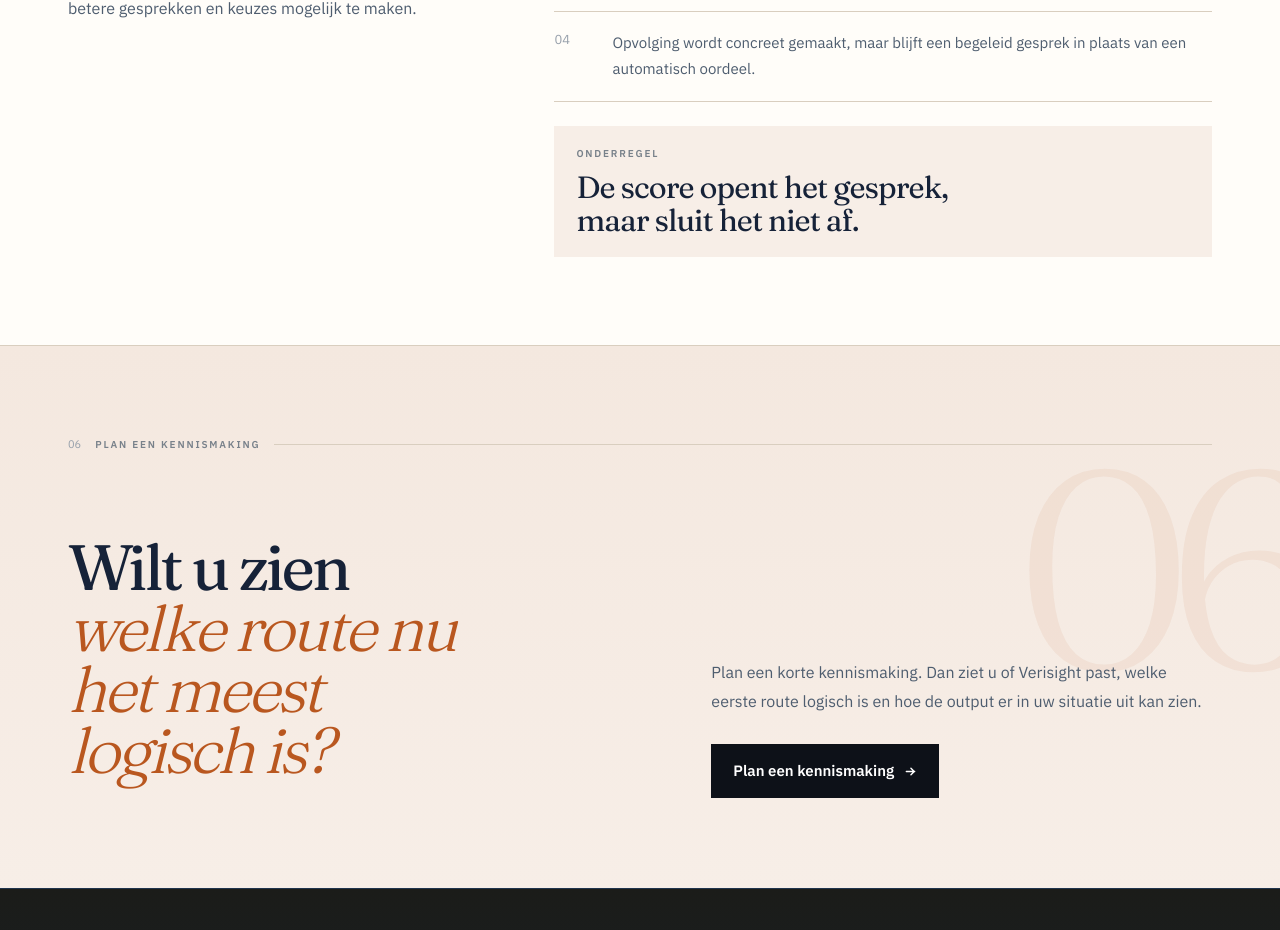
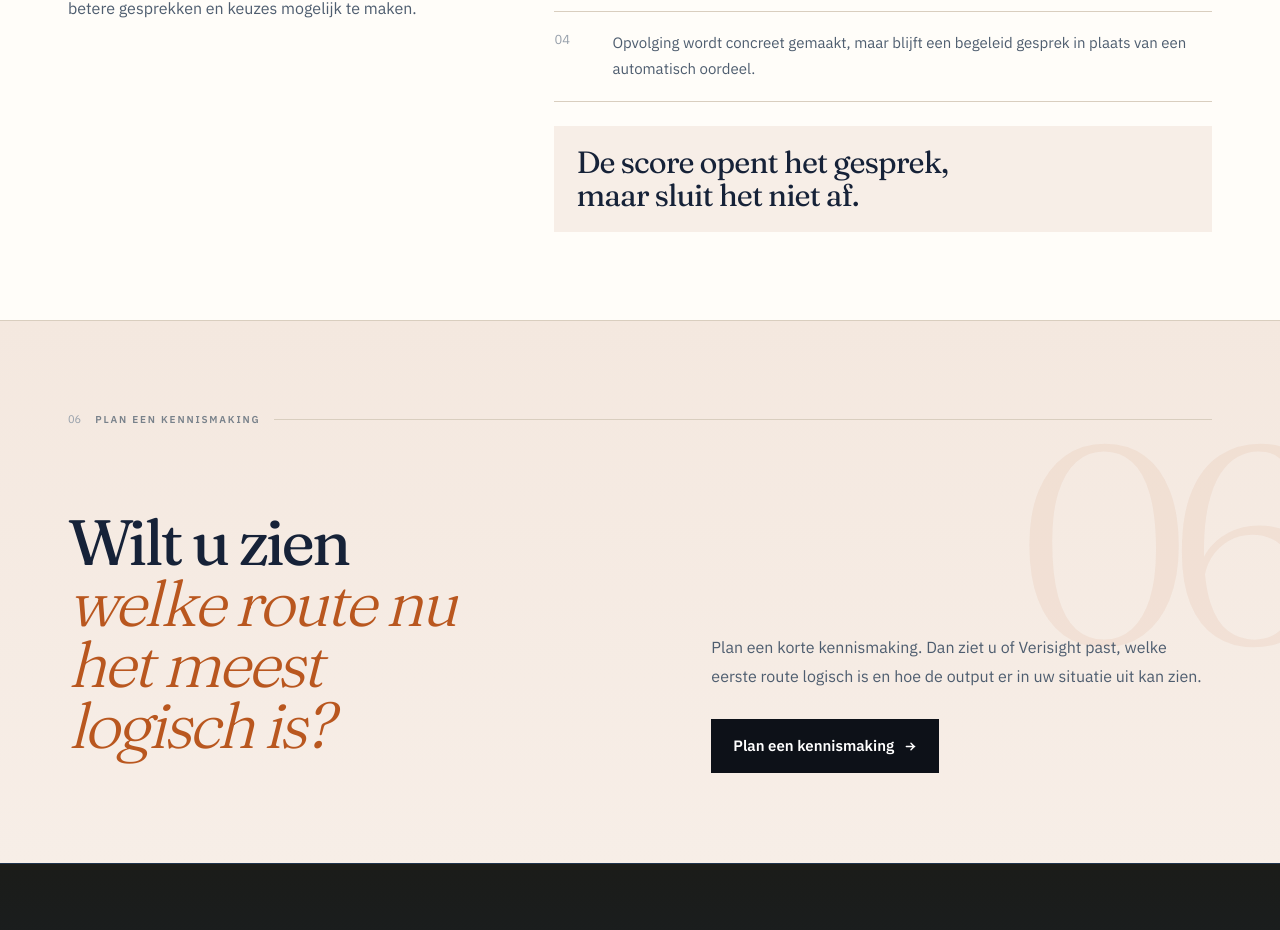
Before and after one commit to larshengel08-lang/VerisightSaaS, a Next.js app in the folder frontend/: page / in a window 1280 px wide. Shown: the part 3293-4223 px from the top of the page. Built offline with nearby package versions, Linux system fonts and the light colour scheme.

Commit message:
Remove homepage trust label

```diff
--- a/frontend/components/marketing/home-page-content.tsx
+++ b/frontend/components/marketing/home-page-content.tsx
@@ -1614,19 +1614,6 @@ function TrustSection() {
               >
                 <p
                   style={{
-                    color: SURFACE.muted,
-                    fontFamily: bodyFont,
-                    fontSize: 10,
-                    fontWeight: 700,
-                    letterSpacing: '.18em',
-                    marginBottom: 10,
-                    textTransform: 'uppercase',
-                  }}
-                >
-                  Onderregel
-                </p>
-                <p
-                  style={{
                     color: SURFACE.ink,
                     fontFamily: displayFont,
                     fontSize: 'clamp(1.8rem, 2.4vw, 2.35rem)',
```
